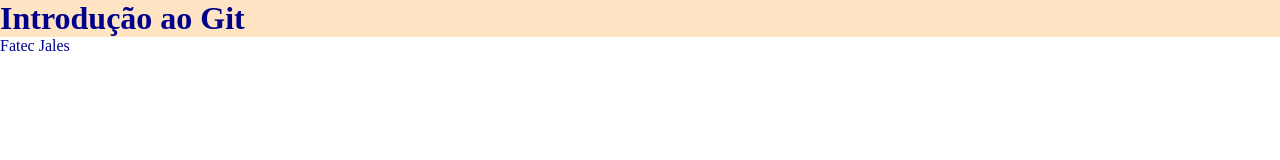
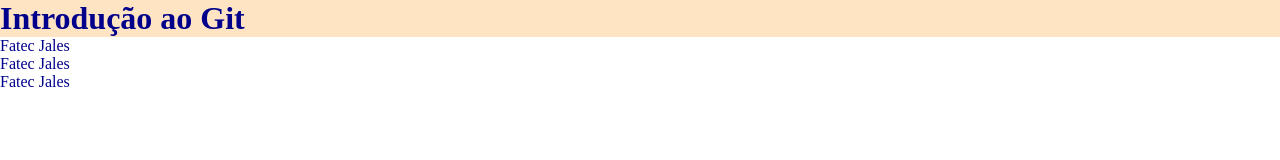
Before and after one commit to WilliamCasimiro/Meu-Site, a plain HTML site: page index.html in a window 1280 px wide. Drawn offline with Linux system fonts and the light colour scheme.

Commit message:
Rodapé finalizado

```diff
--- a/index.html
+++ b/index.html
@@ -16,5 +16,7 @@
         </nav>
     </div>
     <footer>Fatec Jales</footer>
+    <footer>Fatec Jales</footer>
+    <footer>Fatec Jales</footer>
 </body>
 </html>
```
